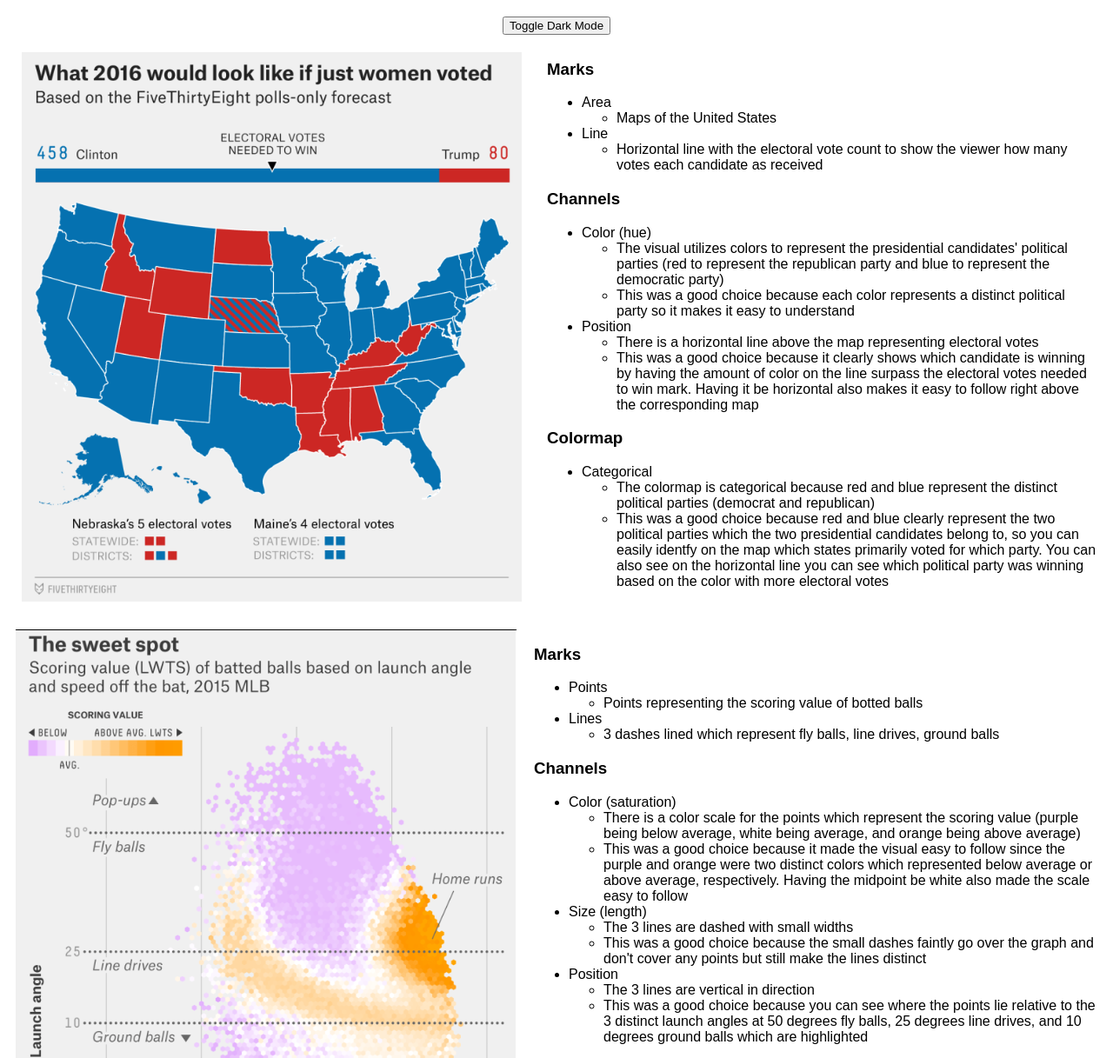
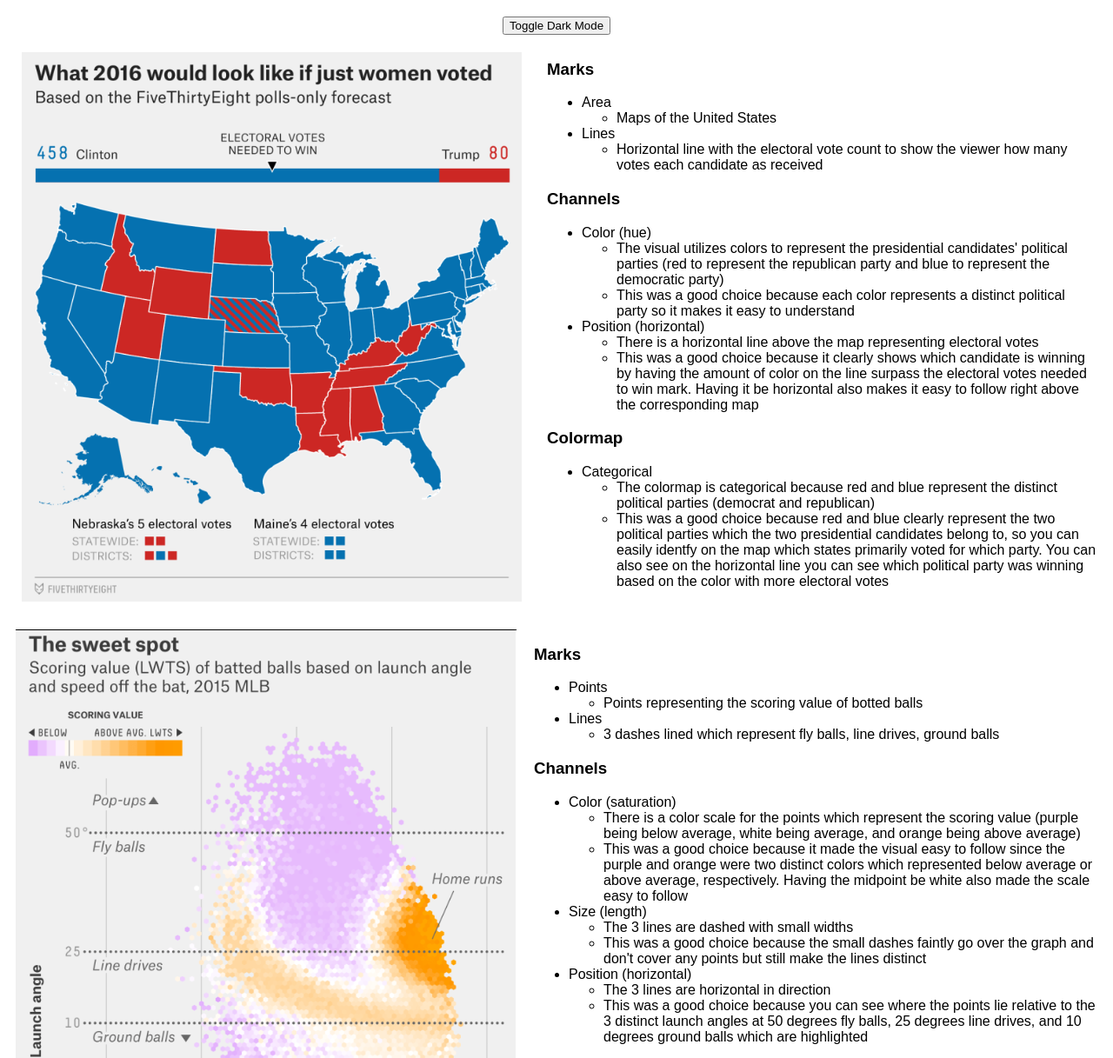
Before and after one commit to DS4200-S23-Class/hw-03-xander-and-adithi, a plain HTML site: page index.html in a window 1280 px wide. Shown: the part 61-1278 px from the top of the page at 87% size. Drawn offline with Linux system fonts and the light colour scheme.

Commit message:
fixing some typos in the text for the visuals

```diff
--- a/index.html
+++ b/index.html
@@ -27,7 +27,7 @@
                 <ul>
                     <li>Maps of the United States</li>
                 </ul>
-                <li>Line</li>
+                <li>Lines</li>
                 <ul>
                     <li>Horizontal line with the electoral vote count to show the viewer how many votes each candidate as received</li>
                 </ul>
@@ -42,7 +42,7 @@
                     <li>This was a good choice because each color represents a distinct political party so it makes it easy to understand</li>
                 </ul>
 
-                <li>Position</li>
+                <li>Position (horizontal)</li>
                 <ul>
                     <li>There is a horizontal line above the map representing electoral votes</li>
                     <li>This was a good choice because it clearly shows which candidate is winning by having the amount of color on the line surpass the electoral votes needed to win mark. Having it be horizontal also makes it easy to follow right above the corresponding map</li>
@@ -93,9 +93,9 @@
                     <li>The 3 lines are dashed with small widths</li>
                     <li>This was a good choice because the small dashes faintly go over the graph and don't cover any points but still make the lines distinct</li>
                 </ul>
-                <li>Position</li>
+                <li>Position (horizontal)</li>
                 <ul>
-                    <li>The 3 lines are vertical in direction</li>
+                    <li>The 3 lines are horizontal in direction</li>
                     <li>This was a good choice because you can see where the points lie relative to the 3 distinct launch angles at 50 degrees fly balls, 25 degrees line drives, and 10 degrees ground balls which are highlighted</li>
                 </ul>
             </ul>
@@ -139,7 +139,7 @@
                     <li>The visual is a circular pie chart representing 100% and each wedge in the circle represents a percentage which all add up to 100%</li>
                     <li>This was a good choice because, since we were dealing with percentages a pie chart made the most sense to show the proportions</li>
                 </ul>
-                <li>Size</li>
+                <li>Size (area)</li>
                 <ul>
                     <li>Each wedge size in the pie chart corresponds to its percentage out of 100%</li>
                     <li>This was a good choice because it shows the proportion of individuals from each country relative to the total number of individuals in the sample data (top 50 finishers)</li>
```
